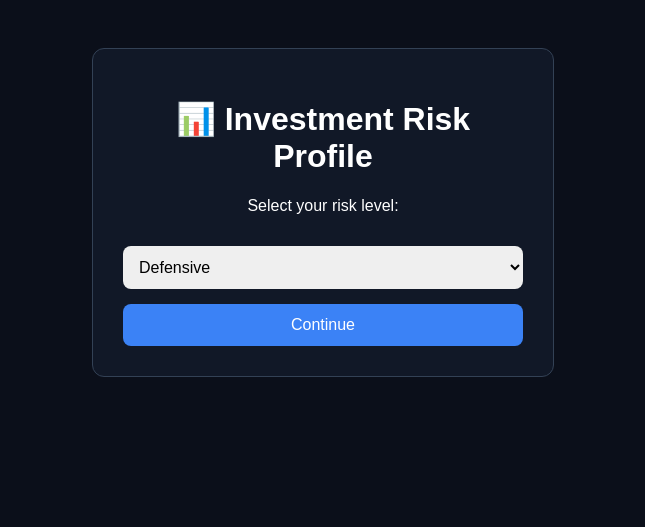
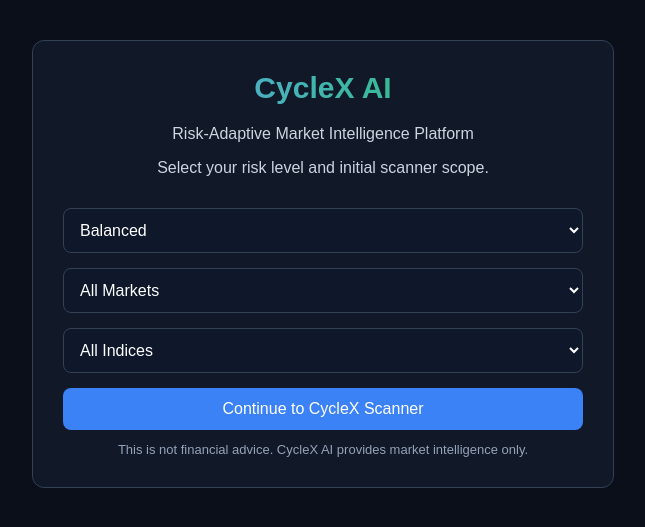
Before and after one commit to CycleX66/ai-stock-app, a Flask app: page /onboarding in a window 1280 px wide. Shown: the top 527 px of the page, without its empty margins (317-962 px from the left). Run offline with Flask 3, Linux system fonts and the light colour scheme.

Commit message:
Update onboarding.html

```diff
--- a/templates/onboarding.html
+++ b/templates/onboarding.html
@@ -1,16 +1,20 @@
 <!DOCTYPE html>
 <html>
 <head>
-    <title>Investment Risk Profile</title>
+    <title>CycleX AI - Risk Profile</title>
     <meta name="viewport" content="width=device-width, initial-scale=1.0">
-
     <style>
-        body {
+        html, body {
+            margin: 0;
+            padding: 0;
             background: #0b0f1a;
             color: white;
             font-family: Arial, sans-serif;
+        }
+
+        body {
+            padding: 40px;
             text-align: center;
-            padding: 40px;
         }
 
         .card {
@@ -18,8 +22,20 @@
             border: 1px solid #334155;
             border-radius: 12px;
             padding: 30px;
-            max-width: 400px;
+            max-width: 520px;
             margin: auto;
+        }
+
+        h1 {
+            margin-top: 0;
+            font-size: 30px;
+            background: linear-gradient(90deg, #60a5fa, #22c55e);
+            -webkit-background-clip: text;
+            -webkit-text-fill-color: transparent;
+        }
+
+        p {
+            color: #cbd5e1;
         }
 
         select, button {
@@ -31,6 +47,12 @@
             border: none;
         }
 
+        select {
+            background: #0f172a;
+            color: white;
+            border: 1px solid #334155;
+        }
+
         button {
             background: #3b82f6;
             color: white;
@@ -40,29 +62,48 @@
         button:hover {
             background: #2563eb;
         }
+
+        .small {
+            font-size: 13px;
+            color: #94a3b8;
+            margin-top: 12px;
+        }
     </style>
 </head>
-
 <body>
 
     <div class="card">
-        <h1>📊 Investment Risk Profile</h1>
+        <h1>CycleX AI</h1>
 
-        <p>Select your risk level:</p>
+        <p>Risk-Adaptive Market Intelligence Platform</p>
+        <p>Select your risk level and initial scanner scope.</p>
 
         <form action="/" method="GET">
 
             <select name="risk">
-                <option value="defensive">Defensive</option>
-                <option value="cautious">Cautious</option>
-                <option value="balanced">Balanced</option>
-                <option value="growth">Growth</option>
-                <option value="aggressive">Aggressive</option>
+                {% for item in risk_options %}
+                    <option value="{{ item }}" {% if item == risk %}selected{% endif %}>{{ item }}</option>
+                {% endfor %}
             </select>
 
-            <button type="submit">Continue</button>
+            <select name="market">
+                {% for item in market_options %}
+                    <option value="{{ item }}">{{ item }}</option>
+                {% endfor %}
+            </select>
 
+            <select name="index">
+                {% for item in index_options %}
+                    <option value="{{ item }}">{{ item }}</option>
+                {% endfor %}
+            </select>
+
+            <button type="submit">Continue to CycleX Scanner</button>
         </form>
+
+        <div class="small">
+            This is not financial advice. CycleX AI provides market intelligence only.
+        </div>
     </div>
 
 </body>
```
